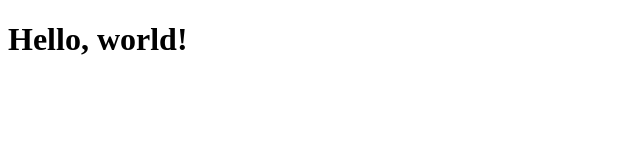
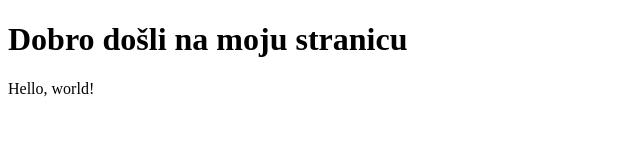
Before and after one commit to KukavicaHome/Hello-World, a plain HTML site: page index.html in a window 1280 px wide. Shown: the whole page, without its empty margins (0-640 px from the left). Drawn offline with Linux system fonts and the light colour scheme.

Commit message:
promjrnio heading i dodo liniju sa git commit -am 'comment'

```diff
--- a/index.html
+++ b/index.html
@@ -6,6 +6,7 @@
     <title>Hello World</title>
 </head>
 <body>
-    <h1>Hello, world!</h1>
+    <h1>Dobro došli na moju stranicu</h1>
+    Hello, world!
 </body>
 </html>
```
